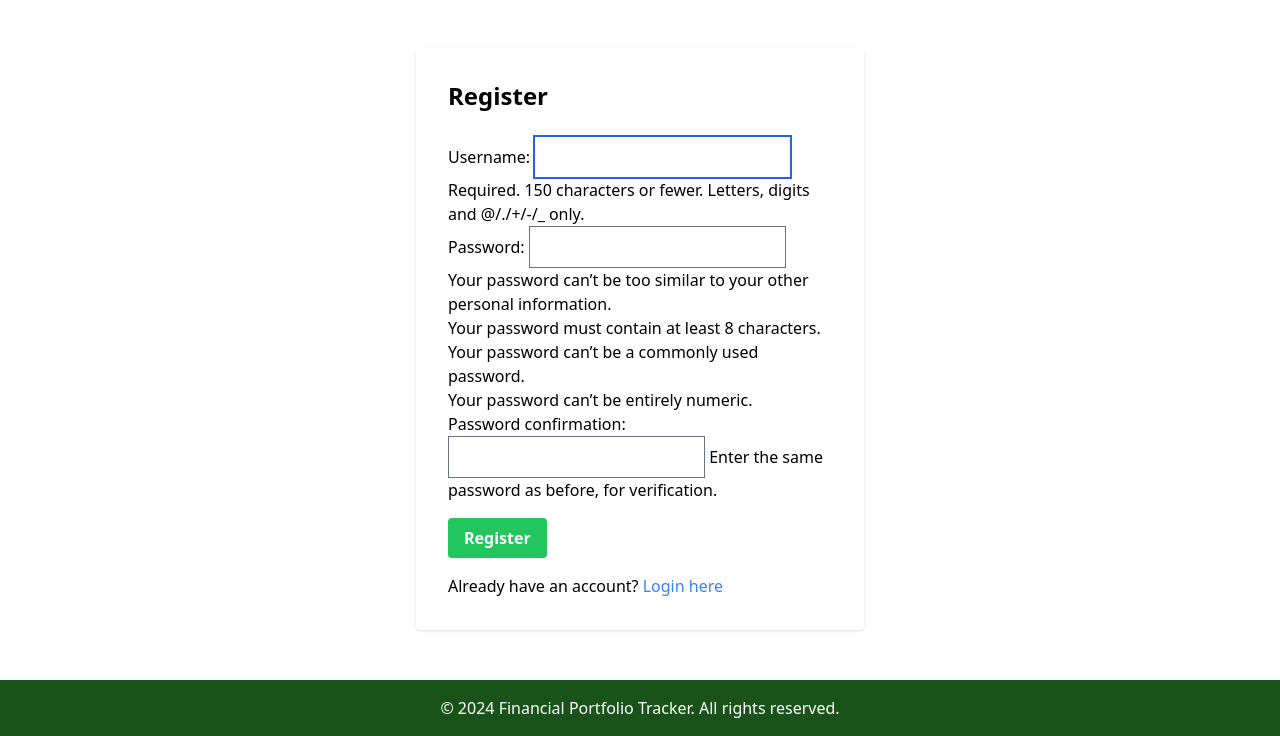
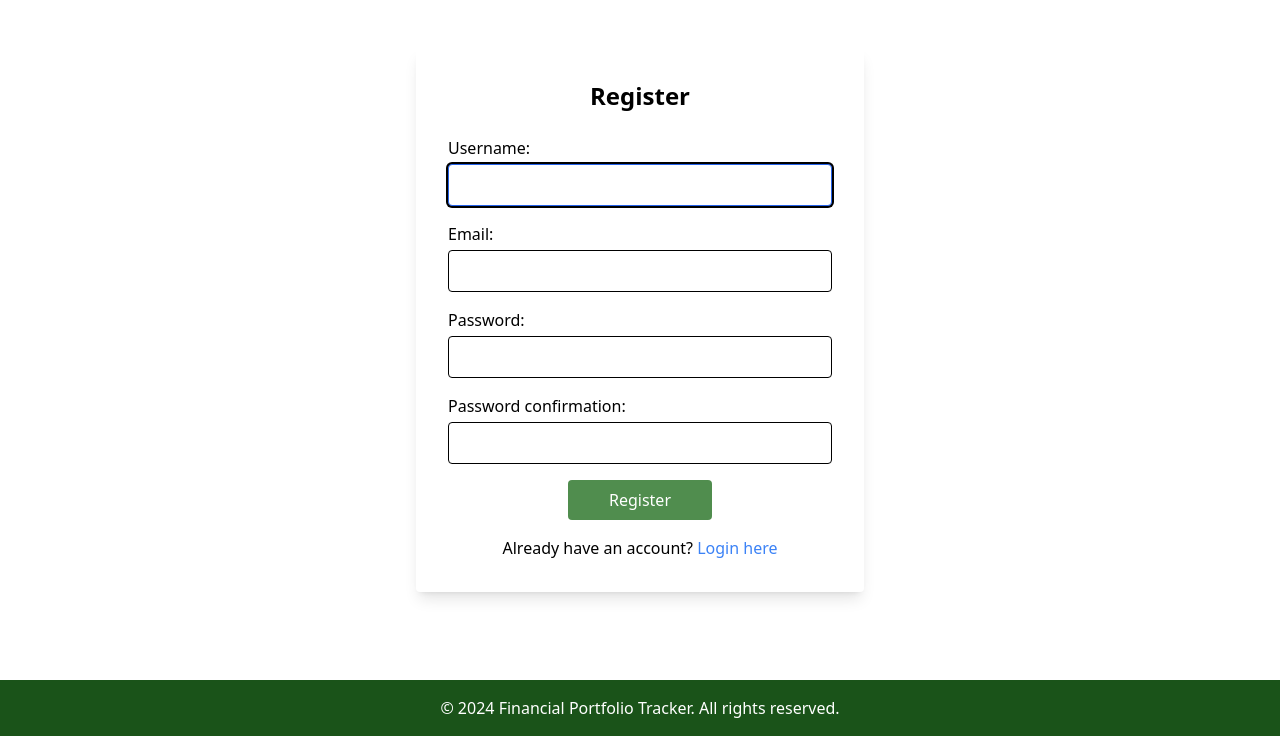
Before and after one commit to ehinckes/finm, a Django app: page /register/ in a window 1280 px wide. Shown: the part 64-800 px from the top of the page. Run offline with Django 5.2, Linux system fonts and the light colour scheme.

Commit message:
- Fixed register functionality (was using old user   model) - Imporved registration page UI, cimilar to login   page now

```diff
--- a/finm_tracker/portfolio/templates/portfolio/register.html
+++ b/finm_tracker/portfolio/templates/portfolio/register.html
@@ -1,17 +1,33 @@
 {% extends "portfolio/base.html" %}
+{% block title %}Register - Financial Portfolio Tracker{% endblock %}
+{% block content %}
 
-{% block title %}Register - Financial Portfolio Tracker{% endblock %}
+<div class="login-container">
+    <h1 id="register" class="login-title">Register</h1>
 
-{% block content %}
-<div class="max-w-md mx-auto bg-white p-8 rounded shadow">
-    <h1 class="text-2xl font-bold mb-6">Register</h1>
-    <form method="post">
+    <form method="POST" class="login-form">
         {% csrf_token %}
-        {{ form.as_p }}
-        <button type="submit" class="bg-green-500 hover:bg-green-600 text-white font-bold py-2 px-4 rounded mt-4">
-            Register
-        </button>
+
+        {% for field in form %}
+            <div class="form-group">
+                {{ field.label_tag }}
+                {{ field }}
+                {% if field.errors %}
+                    <div class="text-red-500 text-sm mt-1">
+                        {% for error in field.errors %}
+                            {{ error }}
+                        {% endfor %}
+                    </div>
+                {% endif %}
+            </div>
+        {% endfor %}
+
+        <button type="submit" class="btn-login">Register</button>
     </form>
-    <p class="mt-4">Already have an account? <a href="{% url 'login' %}" class="text-blue-500 hover:underline">Login here</a></p>
+
+    <div class="register-link">
+        Already have an account? <a href="{% url 'login' %}">Login here</a>
+    </div>
 </div>
+
 {% endblock %}
--- a/finm_tracker/portfolio/views.py
+++ b/finm_tracker/portfolio/views.py
@@ -11,7 +11,8 @@ from django.core.exceptions import ValidationError
 from django.utils import timezone
 from rest_framework.authentication import TokenAuthentication, SessionAuthentication
 from decimal import Decimal, InvalidOperation
-
+from django.contrib.auth import get_user_model
+from django import forms
 
 
 
@@ -78,6 +79,9 @@ class TransactionViewSet(viewsets.ModelViewSet):
         serializer.instance = transaction
 
 
+
+
+
 @login_required
 def home_view(request):
     portfolio = get_object_or_404(Portfolio, user=request.user)
@@ -103,15 +107,30 @@ def login_view(request):
         form = AuthenticationForm()
     return render(request, 'portfolio/login.html', {'form': form})
 
+User = get_user_model()
+
+class CustomUserCreationForm(UserCreationForm):
+    email = forms.EmailField(required=True)
+
+    class Meta(UserCreationForm.Meta):
+        model = User
+        fields = ("username", "email", "password1", "password2")
+
+    def __init__(self, *args, **kwargs):
+        super().__init__(*args, **kwargs)
+        for field in self.fields.values():
+            field.widget.attrs['class'] = 'w-full px-3 py-2 border border-custom-green-light rounded focus:outline-none focus:ring-2 focus:ring-custom-green-full'
+
+
 def register_view(request):
     if request.method == 'POST':
-        form = UserCreationForm(request.POST)
+        form = CustomUserCreationForm(request.POST)
         if form.is_valid():
             user = form.save()
             login(request, user)
             return redirect('home')
     else:
-        form = UserCreationForm()
+        form = CustomUserCreationForm()
     return render(request, 'portfolio/register.html', {'form': form})
 
 @login_required
--- a/finm_tracker/theme/static/css/dist/styles.css
+++ b/finm_tracker/theme/static/css/dist/styles.css
@@ -1004,7 +1004,7 @@ select {
   margin-bottom: 0.25rem;
   display: block;
   --tw-text-opacity: 1;
-  color: rgb(80 141 78 / var(--tw-text-opacity));
+  color: rgb(0 0 0 / var(--tw-text-opacity));
 }
 
 .form-group input {
@@ -1012,7 +1012,7 @@ select {
   border-radius: 0.25rem;
   border-width: 1px;
   --tw-border-opacity: 1;
-  border-color: rgb(128 175 129 / var(--tw-border-opacity));
+  border-color: rgb(0 0 0 / var(--tw-border-opacity));
   padding-left: 0.75rem;
   padding-right: 0.75rem;
   padding-top: 0.5rem;
@@ -1026,14 +1026,17 @@ select {
   --tw-ring-shadow: var(--tw-ring-inset) 0 0 0 calc(2px + var(--tw-ring-offset-width)) var(--tw-ring-color);
   box-shadow: var(--tw-ring-offset-shadow), var(--tw-ring-shadow), var(--tw-shadow, 0 0 #0000);
   --tw-ring-opacity: 1;
-  --tw-ring-color: rgb(80 141 78 / var(--tw-ring-opacity));
+  --tw-ring-color: rgb(0 0 0 / var(--tw-ring-opacity));
 }
 
 .btn-login {
   margin-left: auto;
   margin-right: auto;
   display: block;
+  display: flex;
   width: 9rem;
+  align-items: center;
+  justify-content: center;
   border-radius: 0.25rem;
   --tw-bg-opacity: 1;
   background-color: rgb(80 141 78 / var(--tw-bg-opacity));
@@ -1161,11 +1164,6 @@ select {
   background-color: rgb(26 83 25 / var(--tw-bg-opacity));
 }
 
-.top-gainers {
-  --tw-text-opacity: 1;
-  color: rgb(80 141 78 / var(--tw-text-opacity));
-}
-
 .static {
   position: static;
 }
@@ -1191,8 +1189,8 @@ select {
   margin-left: 0.5rem;
 }
 
-.mt-4 {
-  margin-top: 1rem;
+.mt-1 {
+  margin-top: 0.25rem;
 }
 
 .mt-8 {
@@ -1307,11 +1305,6 @@ select {
   background-color: rgb(249 250 251 / var(--tw-bg-opacity));
 }
 
-.bg-green-500 {
-  --tw-bg-opacity: 1;
-  background-color: rgb(34 197 94 / var(--tw-bg-opacity));
-}
-
 .bg-white {
   --tw-bg-opacity: 1;
   background-color: rgb(255 255 255 / var(--tw-bg-opacity));
@@ -1360,11 +1353,6 @@ select {
   text-align: right;
 }
 
-.text-2xl {
-  font-size: 1.5rem;
-  line-height: 2rem;
-}
-
 .text-3xl {
   font-size: 1.875rem;
   line-height: 2.25rem;
@@ -1398,9 +1386,9 @@ select {
   font-weight: 600;
 }
 
-.text-blue-500 {
+.text-custom-green-full {
   --tw-text-opacity: 1;
-  color: rgb(59 130 246 / var(--tw-text-opacity));
+  color: rgb(80 141 78 / var(--tw-text-opacity));
 }
 
 .text-gray-700 {
@@ -1413,24 +1401,9 @@ select {
   color: rgb(239 68 68 / var(--tw-text-opacity));
 }
 
-.text-red-600 {
-  --tw-text-opacity: 1;
-  color: rgb(220 38 38 / var(--tw-text-opacity));
-}
-
 .text-white {
   --tw-text-opacity: 1;
   color: rgb(255 255 255 / var(--tw-text-opacity));
-}
-
-.text-green-500 {
-  --tw-text-opacity: 1;
-  color: rgb(34 197 94 / var(--tw-text-opacity));
-}
-
-.text-custom-green-full {
-  --tw-text-opacity: 1;
-  color: rgb(80 141 78 / var(--tw-text-opacity));
 }
 
 .shadow {
@@ -1444,15 +1417,6 @@ select {
   background-color: rgb(37 99 235 / var(--tw-bg-opacity));
 }
 
-.hover\:bg-green-600:hover {
-  --tw-bg-opacity: 1;
-  background-color: rgb(22 163 74 / var(--tw-bg-opacity));
-}
-
-.hover\:underline:hover {
-  text-decoration-line: underline;
-}
-
 @media (min-width: 768px) {
   .md\:grid-cols-2 {
     grid-template-columns: repeat(2, minmax(0, 1fr));
--- a/finm_tracker/theme/static_src/src/styles.css
+++ b/finm_tracker/theme/static_src/src/styles.css
@@ -57,15 +57,15 @@
     }
 
     .form-group label {
-        @apply block mb-1 text-custom-green-full;
+        @apply block mb-1 text-black;
     }
 
     .form-group input {
-        @apply w-full px-3 py-2 border border-custom-green-light rounded focus:outline-none focus:ring-2 focus:ring-custom-green-full;
+        @apply w-full px-3 py-2 border border-black rounded focus:outline-none focus:ring-2 focus:ring-black;
     }
 
     .btn-login {
-        @apply bg-custom-green-full text-white py-2 px-12 rounded hover:bg-custom-green-dark transition duration-300 block mx-auto w-36;
+        @apply bg-custom-green-full text-white py-2 px-12 rounded hover:bg-custom-green-dark transition duration-300 block mx-auto w-36 flex items-center justify-center;
     }
 
     .register-link {
```
Also changed, not shown: finm_tracker/portfolio/services/custom_api_services.py (added).
